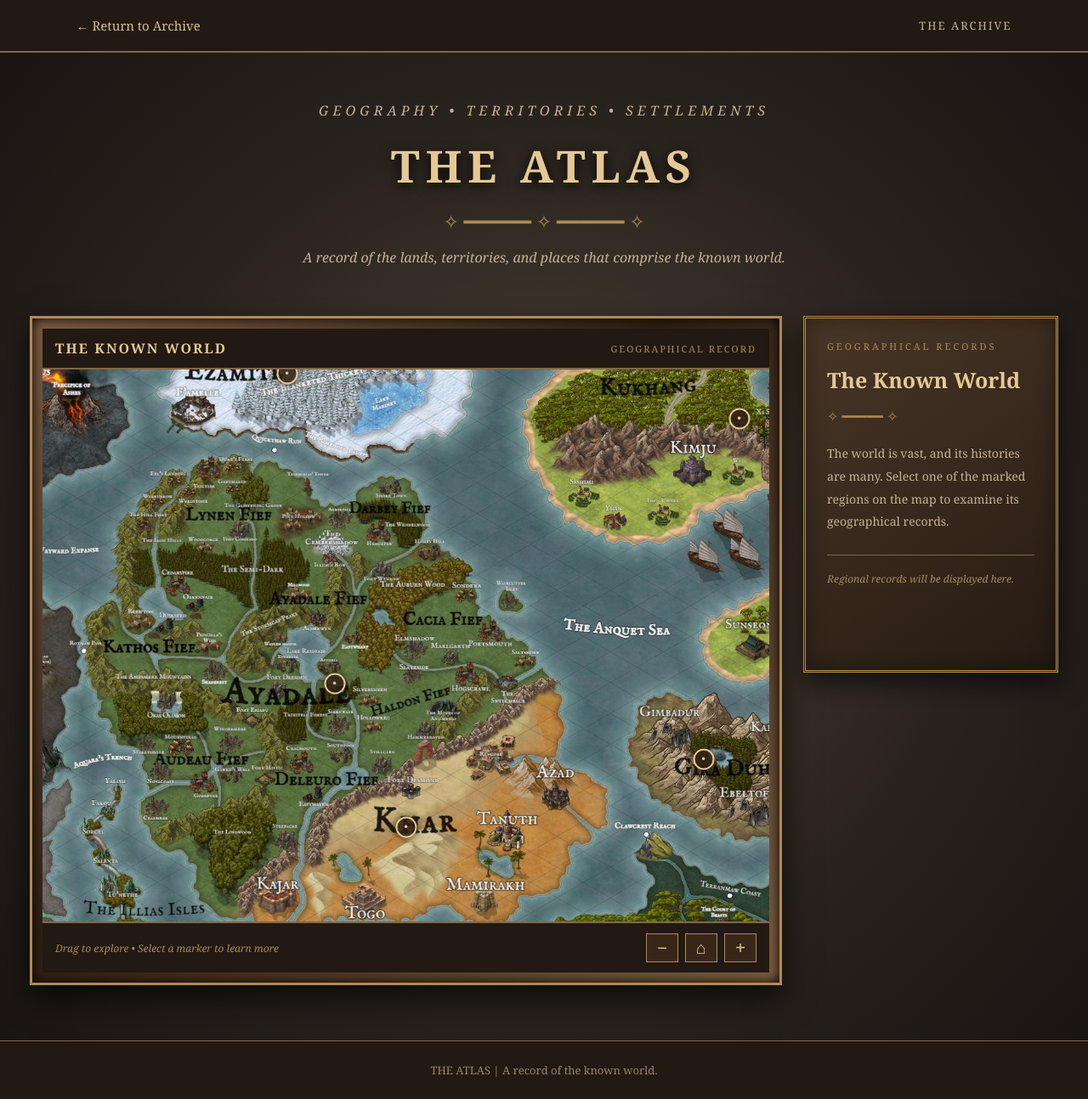
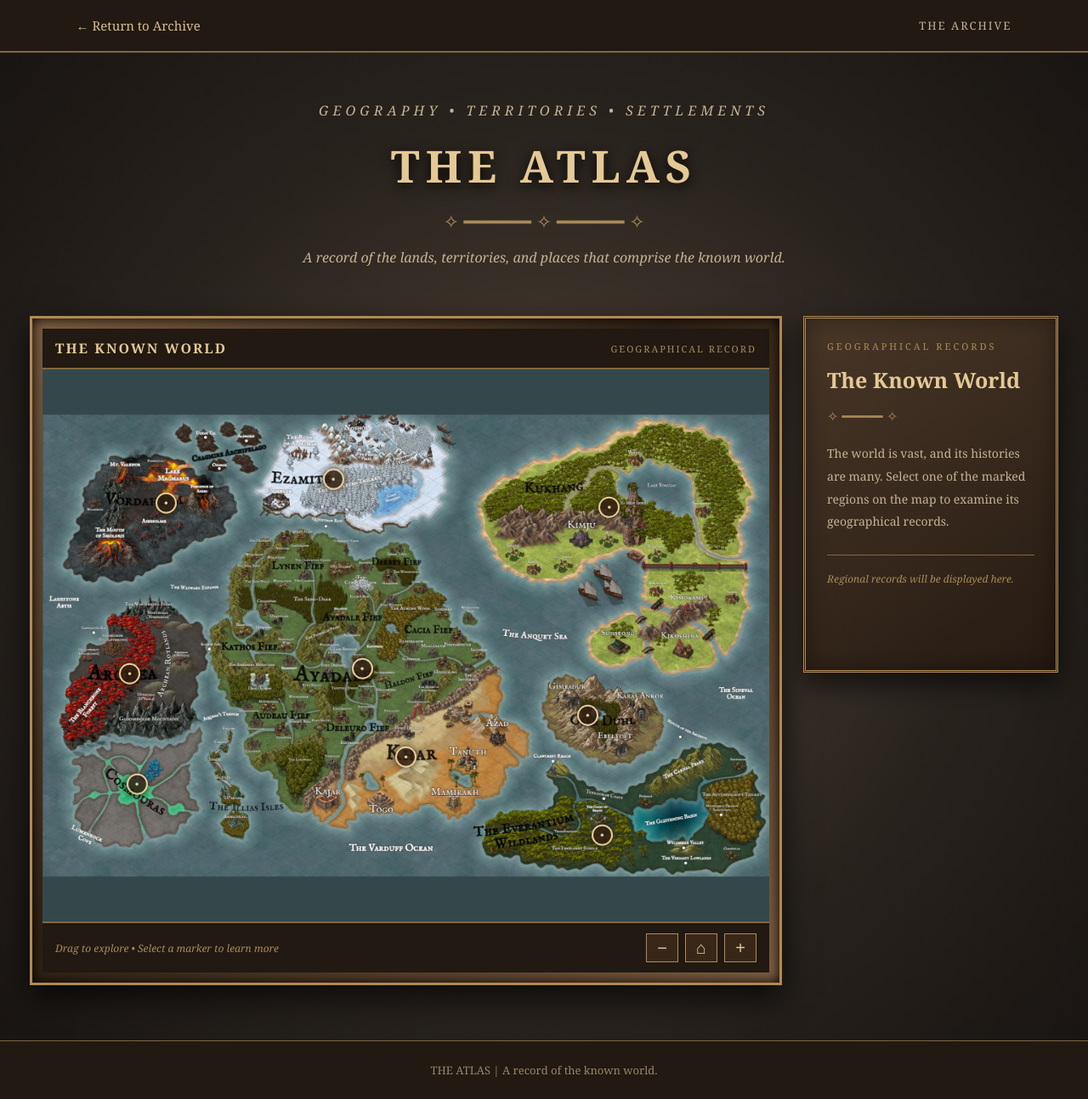
Before and after one commit to RealGeekfI/realgeekfi.github.io, a Jekyll site: the page archive/atlas.html, which Jekyll copies as it is, in a window 1280 px wide. Shown: the whole page at 85% size. Built offline with Jekyll 4.4.1, drawn with Linux system fonts in a browser that asks for light colours.

Commit message:
Update atlas.html

```diff
--- a/archive/atlas.html
+++ b/archive/atlas.html
@@ -175,7 +175,7 @@
             top: 50%;
             left: 50%;
 
-            width: 1400px;
+            width: min(100%, 1400px);
 
             transform:
                 translate(-50%, -50%)
@@ -394,10 +394,6 @@
 
             .map-stage {
                 height: 430px;
-            }
-
-            .map-content {
-                width: 1100px;
             }
 
             .map-controls {
```
